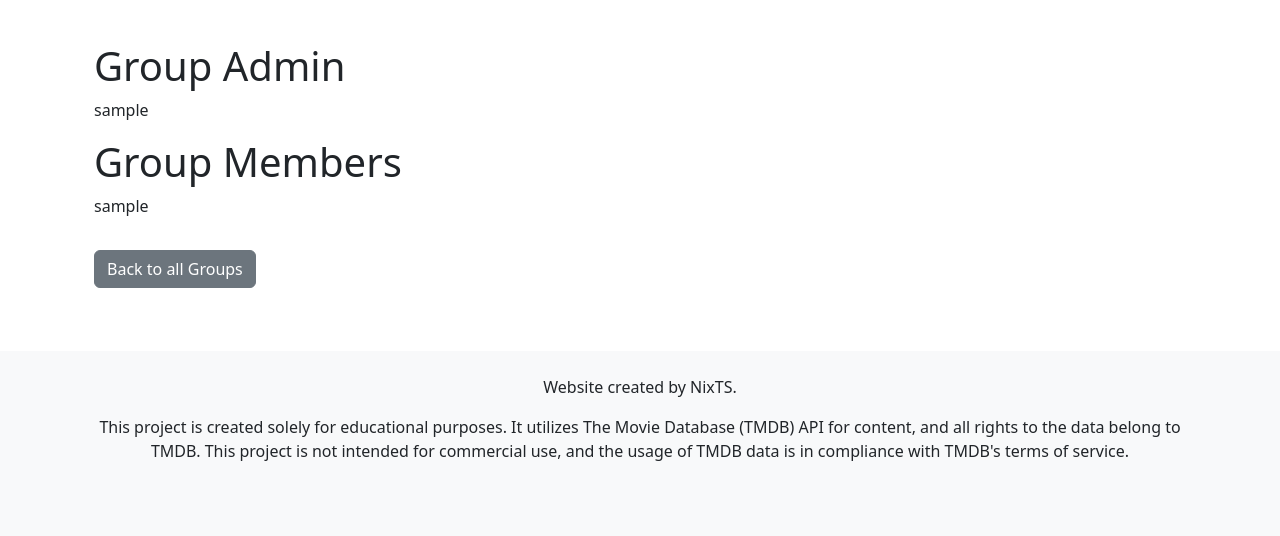
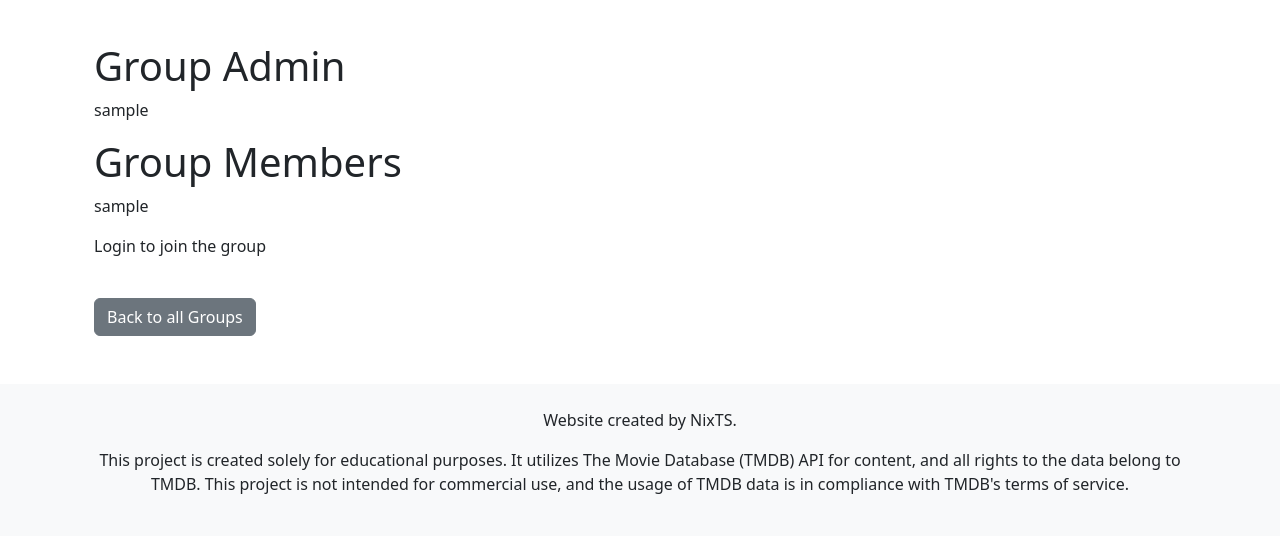
Before and after one commit to NixTS/movie-reviews-with-friends, a Django app: page /groups/details/1/ in a window 1280 px wide. Shown: the part 297-833 px from the top of the page. Before the commit the page ends 758 px from the top, so only its background shows below. Run offline with Django 4.2, Linux system fonts and the light colour scheme; tables that the repository leaves empty hold one stand-in row (values such as "Sample post"); data that the repository does not hold is empty; parts of the project's set-up code (start-up, migrations or seed data) failed here and were passed over.

Commit message:
Add join and leave function with button to groups

```diff
--- a/review_groups/templates/review_groups/group_details.html
+++ b/review_groups/templates/review_groups/group_details.html
@@ -46,13 +46,32 @@
     {% endfor %}
 
     {% if user.is_authenticated and group.group_creator == user %}
-    <div class="mt-4">
+    <div class="mt-4 mb-4">
         <a href="{% url 'edit_group' group.group_id %}" class="btn btn-primary mr-2">Edit Group</a>
         <a href="{% url 'delete_group' group.group_id %}" class="btn btn-danger">Delete Group</a>
     </div>
     {% endif %}
 
-    <a href="{{ back_url }}" class="btn btn-secondary mt-3">Back to all Groups</a>
+    {% if user.is_authenticated %}
+    {% if user in group.group_members.all %}
+    <form action="{% url 'join_leave_group' group.group_id %}" method="post">
+        {% csrf_token %}
+        <button type="submit" class="btn btn-danger">Leave Group</button>
+    </form>
+    {% else %}
+    <form action="{% url 'join_leave_group' group.group_id %}" method="post">
+        {% csrf_token %}
+        <button type="submit" class="btn btn-primary">Join Group</button>
+    </form>
+    {% endif %}
+    {% else %}
+    <p>Login to join the group</p>
+    {% endif %}
+
+    <a href="{{ back_url }}" class="btn btn-secondary mt-4">Back to all Groups</a>
+
+
+
 </div>
 
 
--- a/review_groups/urls.py
+++ b/review_groups/urls.py
@@ -1,5 +1,5 @@
 from django.urls import path
-from review_groups.views import list_of_groups, group_details, create_groups, edit_group, delete_group, movie_review
+from review_groups.views import list_of_groups, group_details, create_groups, edit_group, delete_group, movie_review, join_leave_group
 
 urlpatterns = [
     path('list_groups/', list_of_groups, name='list_of_groups'),
@@ -7,5 +7,6 @@ urlpatterns = [
     path('create/', create_groups, name='create_groups'),
     path('<int:group_id>/edit/', edit_group, name='edit_group'),
     path('<int:group_id>/delete/', delete_group, name='delete_group'),
-    path('<int:group_id>/<int:movie_id>/reviews', movie_review, name='movie_review')
+    path('<int:group_id>/<int:movie_id>/reviews', movie_review, name='movie_review'),
+    path('<int:group_id>/join_leave/', join_leave_group, name='join_leave_group'),
 ]
--- a/review_groups/views.py
+++ b/review_groups/views.py
@@ -1,4 +1,5 @@
 from django.shortcuts import render, get_object_or_404, redirect
+from django.contrib.auth.decorators import login_required
 from django.urls import reverse
 from .models import ReviewGroups
 from movies.models import MovieDetails
@@ -190,3 +191,29 @@ def movie_review(request, group_id, movie_id):
     }
 
     return render(request, 'review_groups/movie_review_in_group.html', context)
+
+
+@login_required
+def join_leave_group(request, group_id):
+    """
+    Handles the user's request to join or leave a review group.
+
+    Retrieves the specified review group using its ID.
+    Checks if the requesting user is already a member of the group.
+    If the user is a member, removes them from the group; otherwise, adds them to the group.
+
+    Parameters:
+        - request: HttpRequest object.
+        - group_id: Integer, ID of the review group to join or leave.
+
+    Returns:
+        - Redirects to the 'group_details' page for the specified review group after the join/leave action.
+    """
+    group = ReviewGroups.objects.get(pk=group_id)
+
+    if request.user in group.group_members.all():
+        group.group_members.remove(request.user)
+    else:
+        group.group_members.add(request.user)
+
+    return redirect('group_details', group_id=group_id)
```
